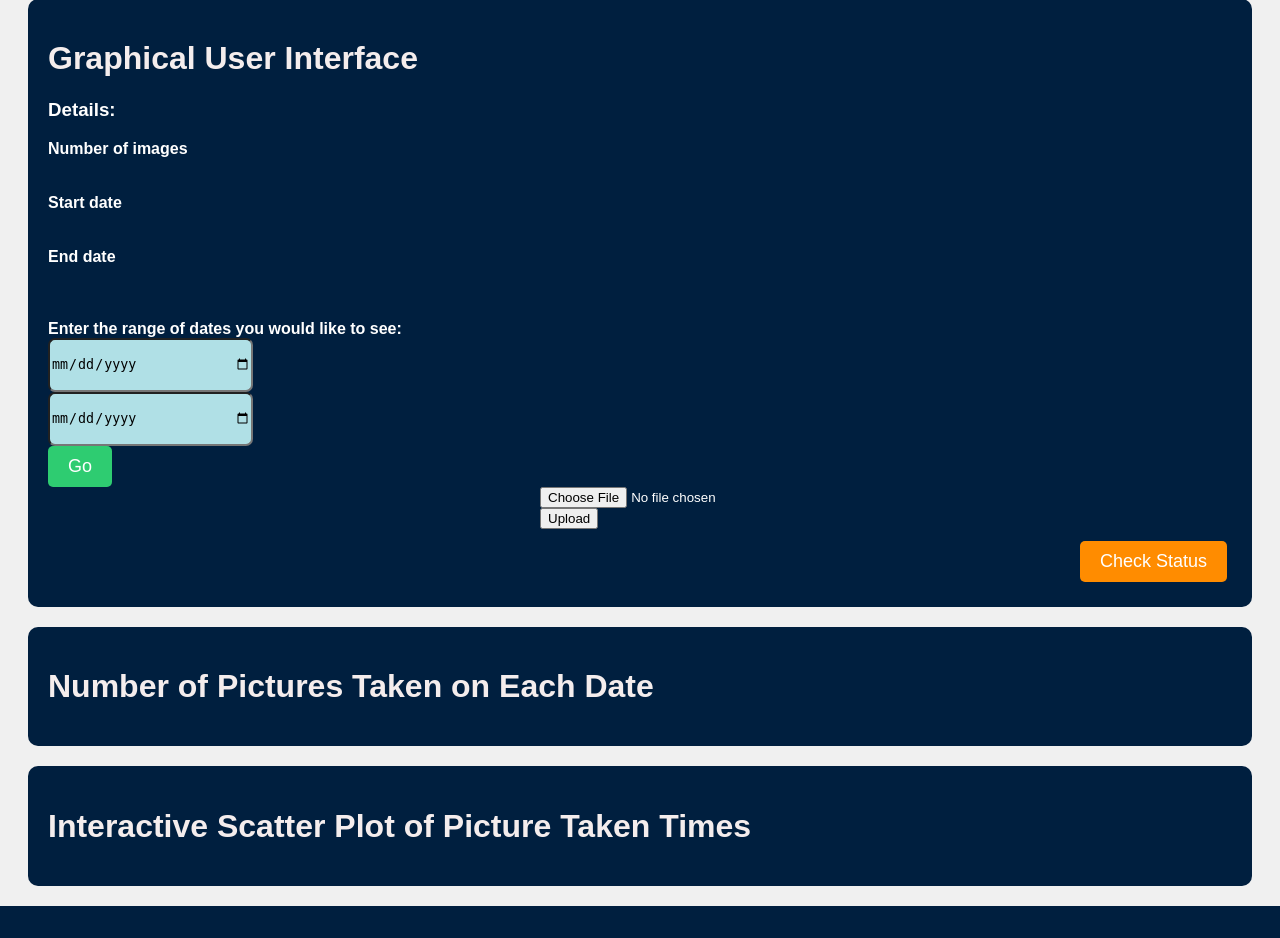
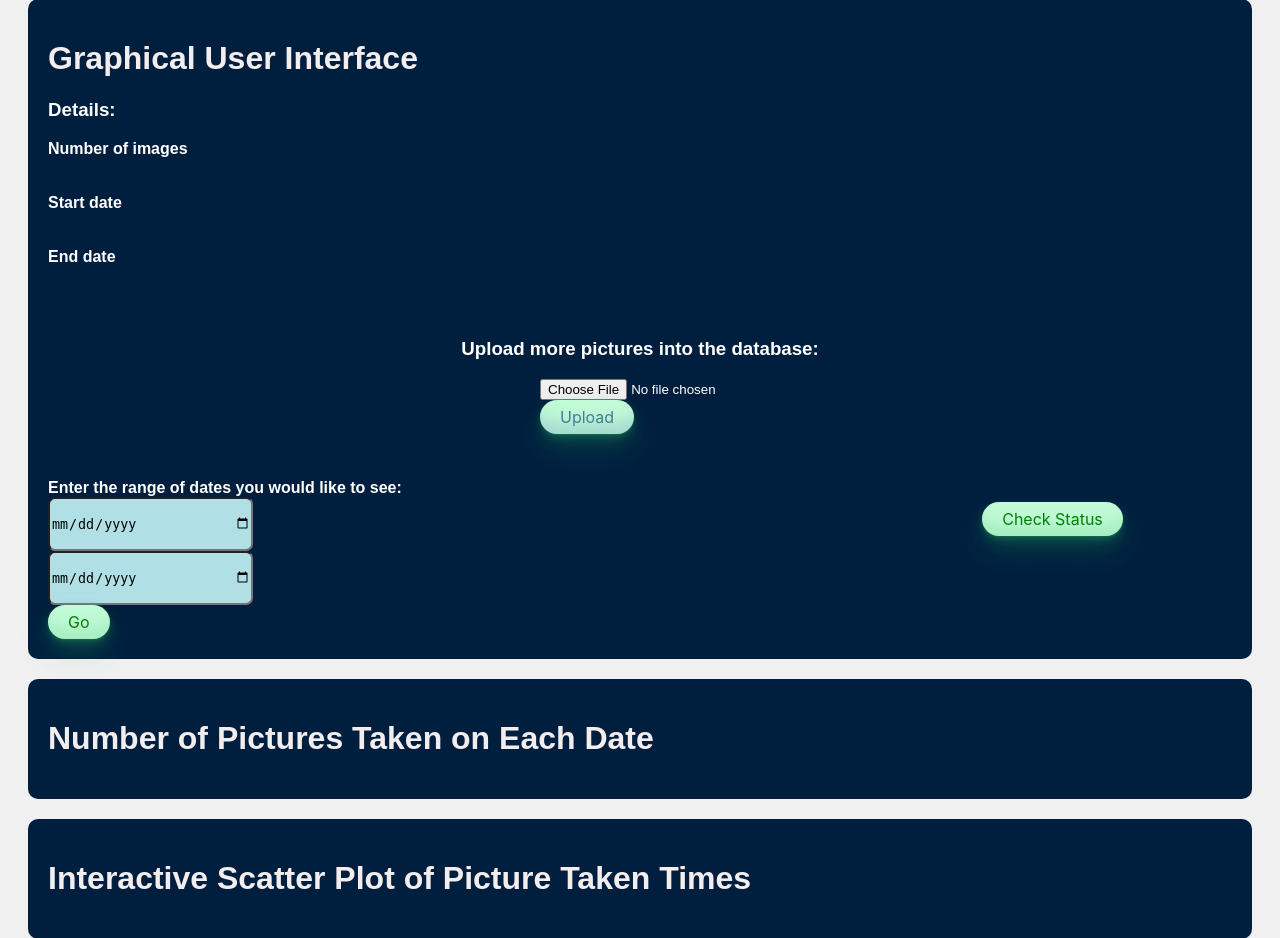
Before and after one commit to grilledbiscuits/Group-5-Design-Project, a Flask app: template GUI/templates/index.html in a window 1280 px wide. Shown: the part 21-959 px from the top of the page. Before the commit the page ends 927 px from the top, so only its background shows below. Run offline with Flask 3, Linux system fonts and the light colour scheme; the template is opened without the code that fills it, so the values that code supplies are empty; some libraries are stand-ins or nearby versions.

Commit message:
All but the pictures

```diff
--- a/GUI/app.py
+++ b/GUI/app.py
@@ -153,9 +153,9 @@ def index():
     # Convert the plot to HTML
     plot_html = pio.to_html(fig, full_html=False)
 
-    success = request.args.get("success")
+    #success = request.args.get('success')
     # Render HTML template with the plot embedded
-    return render_template('index.html', success = success, images=number_of_images, star_date=star_date, end_date=end_date, plot_url_time = plot_url_time, plot_html = plot_html)
+    return render_template('index.html', success = success,images=number_of_images, star_date=star_date, end_date=end_date, plot_url_time = plot_url_time, plot_html = plot_html)
 
 
 @app.route('/submit', methods=['POST'])
@@ -209,10 +209,11 @@ def upload_file():
             file.save(os.path.join(app.config['UPLOAD_FOLDER'], file.filename))
             # Optionally, move the file to the 'static' folder
             # os.rename(os.path.join(app.config['UPLOAD_FOLDER'], filename), os.path.join('static', filename))
-            return redirect(url_for('index', success='true'))
+            return redirect(url_for('index', success= "true"))
     return 'No file uploaded.'
 
 if __name__ == '__main__':
+    success = "false"
     Upload_folder = "static"
     app.config['UPLOAD_FOLDER'] = Upload_folder
     app.run(debug=True)
--- a/GUI/static/main.css
+++ b/GUI/static/main.css
@@ -70,7 +70,6 @@ h1 {
     border-radius: 5px;
     cursor: pointer;
     text-decoration: none;
-
 }
 
 .block-1 {
@@ -88,9 +87,118 @@ h1 {
     /* background-color: lightgray; Optional for visibility */
     display: flex;
   }
-  .container {
+.container {
     display: flex;
     justify-content: center; /* Horizontal centering */
     align-items: center;    /* Vertical centering */
     /* height: 100vh;          Full viewport height */
+}
+.upload_text{
+    display: flex;
+    justify-content: center; /* Horizontal centering */
+    align-items: center;
+}
+#success-message {
+    display: none;
+    color: green;
+}
+
+
+
+/* CSS */
+.button-33 {
+  background-color: #c2fbd7;
+  border-radius: 100px;
+  box-shadow: rgba(44, 82, 187, 0.2) 0 -25px 18px -14px inset,rgba(44, 187, 99, .15) 0 1px 2px,rgba(44, 187, 99, .15) 0 2px 4px,rgba(44, 187, 99, .15) 0 4px 8px,rgba(44, 187, 99, .15) 0 8px 16px,rgba(44, 187, 99, .15) 0 16px 32px;
+  color: rgb(67, 125, 151);
+  cursor: pointer;
+  display: inline-block;
+  font-family: CerebriSans-Regular,-apple-system,system-ui,Roboto,sans-serif;
+  padding: 7px 20px;
+  text-align: center;
+  text-decoration: none;
+  transition: all 250ms;
+  border: 0;
+  font-size: 16px;
+  user-select: none;
+  -webkit-user-select: none;
+  touch-action: manipulation;
+}
+
+.button-33:hover {
+  box-shadow: rgba(44, 94, 187, 0.35) 0 -25px 18px -14px inset,rgba(44,187,99,.25) 0 1px 2px,rgba(44,187,99,.25) 0 2px 4px,rgba(44,187,99,.25) 0 4px 8px,rgba(44,187,99,.25) 0 8px 16px,rgba(44,187,99,.25) 0 16px 32px;
+  transform: scale(1.05) rotate(-1deg);
+}
+
+/* CSS */
+.button-34 {
+    background-color: #c2fbd7;
+    border-radius: 100px;
+    box-shadow: rgba(44, 187, 99, .2) 0 -25px 18px -14px inset,rgba(44, 187, 99, .15) 0 1px 2px,rgba(44, 187, 99, .15) 0 2px 4px,rgba(44, 187, 99, .15) 0 4px 8px,rgba(44, 187, 99, .15) 0 8px 16px,rgba(44, 187, 99, .15) 0 16px 32px;
+    color: green;
+    cursor: pointer;
+    display: inline-block;
+    font-family: CerebriSans-Regular,-apple-system,system-ui,Roboto,sans-serif;
+    padding: 7px 20px;
+    text-align: center;
+    text-decoration: none;
+    transition: all 250ms;
+    border: 0;
+    font-size: 16px;
+    user-select: none;
+    -webkit-user-select: none;
+    touch-action: manipulation;
   }
+
+  .button-34:hover {
+    box-shadow: rgba(44,187,99,.35) 0 -25px 18px -14px inset,rgba(44,187,99,.25) 0 1px 2px,rgba(44,187,99,.25) 0 2px 4px,rgba(44,187,99,.25) 0 4px 8px,rgba(44,187,99,.25) 0 8px 16px,rgba(44,187,99,.25) 0 16px 32px;
+    transform: scale(1.05) rotate(-1deg);
+  }
+
+  .button-35 {
+    background-color: #c2fbd7;
+    border-radius: 100px;
+    box-shadow: rgba(44, 187, 99, .2) 0 -25px 18px -14px inset,rgba(44, 187, 99, .15) 0 1px 2px,rgba(44, 187, 99, .15) 0 2px 4px,rgba(44, 187, 99, .15) 0 4px 8px,rgba(44, 187, 99, .15) 0 8px 16px,rgba(44, 187, 99, .15) 0 16px 32px;
+    color: green;
+    cursor: pointer;
+    display: inline-block;
+    font-family: CerebriSans-Regular,-apple-system,system-ui,Roboto,sans-serif;
+    padding: 7px 20px;
+    text-align: center;
+    text-decoration: none;
+    transition: all 250ms;
+    border: 0;
+    font-size: 16px;
+    user-select: none;
+    -webkit-user-select: none;
+    touch-action: manipulation;
+  }
+
+  .button-35:hover {
+    box-shadow: rgba(44,187,99,.35) 0 -25px 18px -14px inset,rgba(44,187,99,.25) 0 1px 2px,rgba(44,187,99,.25) 0 2px 4px,rgba(44,187,99,.25) 0 4px 8px,rgba(44,187,99,.25) 0 8px 16px,rgba(44,187,99,.25) 0 16px 32px;
+    transform: scale(1.05) rotate(-1deg);
+  }
+
+  .button-36 {
+    background-color: #c2fbd7;
+    border-radius: 100px;
+    box-shadow: rgba(44, 187, 99, .2) 0 -25px 18px -14px inset,rgba(44, 187, 99, .15) 0 1px 2px,rgba(44, 187, 99, .15) 0 2px 4px,rgba(44, 187, 99, .15) 0 4px 8px,rgba(44, 187, 99, .15) 0 8px 16px,rgba(44, 187, 99, .15) 0 16px 32px;
+    color: green;
+    cursor: pointer;
+    display: inline-block;
+    font-family: CerebriSans-Regular,-apple-system,system-ui,Roboto,sans-serif;
+    padding: 7px 20px;
+    text-align: center;
+    text-decoration: none;
+    transition: all 250ms;
+    border: 0;
+    font-size: 16px;
+    user-select: none;
+    -webkit-user-select: none;
+    touch-action: manipulation;
+  }
+
+  .button-36:hover {
+    box-shadow: rgba(44,187,99,.35) 0 -25px 18px -14px inset,rgba(44,187,99,.25) 0 1px 2px,rgba(44,187,99,.25) 0 2px 4px,rgba(44,187,99,.25) 0 4px 8px,rgba(44,187,99,.25) 0 8px 16px,rgba(44,187,99,.25) 0 16px 32px;
+    transform: scale(1.05) rotate(-1deg);
+  }
--- a/GUI/templates/index.html
+++ b/GUI/templates/index.html
@@ -7,18 +7,39 @@
     <title>Picture finder</title>
     <link rel="stylesheet" href="{{ url_for('static', filename='main.css') }}">
     <script src="https://cdn.plot.ly/plotly-latest.min.js"></script>
+
+
 </head>
 
 <body>
     <div class="block">
         <h1>Graphical User Interface</h1>
+
+        {%if success == "true"%}
+         <div id="success-message">Upload successful!</div>
+
+        {% endif %}
+
         <h3>Details:</h3>
         <div class="details">
             <strong> Number of images</strong><br>{{images}}<br><br>
             <strong> Start date</strong> <br> {{star_date}}<br><br>
             <strong>End date</strong> <br> {{end_date}}<br><br><br>
+
+            <div class = "upload_text">
+                <h3>Upload more pictures into the database: </h3> <br>
+                </div>
+                <div class="container">
+                    <div class = "uploader">
+                        <form action = "/upload" method="POST" enctype="multipart/form-data">
+                            <input class = "btn_file" type="file" name="file">
+                            <input  type="submit" value="Upload" class="button-33">
+                        </form>
+                    </div>
+                </div>
         </div>
 
+    <div>
         <form action="/submit" method="post" class="input-text">
             <b>Enter the range of dates you would like to see:</b>
             <br>
@@ -26,20 +47,14 @@
             <br>
             <input type="date" name="date2" placeholder="Second date" class="entry">
             <br>
-            <button type="submit" class="btn-go">Go</button>
+            <button type="submit" class="button-34">Go</button>
         </form>
+    </div>
+        <div class="block-1">
+            <a href="/status" class="button-35">Check Status</a>
+        </div>
+    </div>
 
-        <div class="block-1">
-            <a href="/status" class="btn-status">Check Status</a>
-        </div>
-        <div class="container">
-            <div class = "uploader">
-                <form action = "/upload" method="POST" enctype="multipart/form-data">
-                    <input type="file" name="file">
-                    <input type="submit" value="Upload">
-                </form>
-            </div>
-        </div>
     </div>
 
     <div class = "block">
@@ -51,6 +66,20 @@
         <div id="plot-container">{{ plot_html|safe }}</div>
     </div>
 
+
+    <script>
+        window.onload = function() {
+            const urlParams = new URLSearchParams(window.location.search);
+            if (urlParams.get('success') === 'true') {
+                const successMessage = document.getElementById('success-message');
+                successMessage.style.display = 'block';
+                setTimeout(() => {
+                    successMessage.style.display = 'none';
+                }, 3000);
+            }
+        };
+    </script>
+
 </body>
 
 </html>
```
Also changed, not shown: GUI/static/Screenshot 2024-06-14 202322.png (added), GUI/static/Screenshot 2024-08-11 193333.png (added), GUI/static/Screenshot 2024-08-11 194106.png (added), GUI/static/Screenshot 2024-08-14 192403.png (added).
